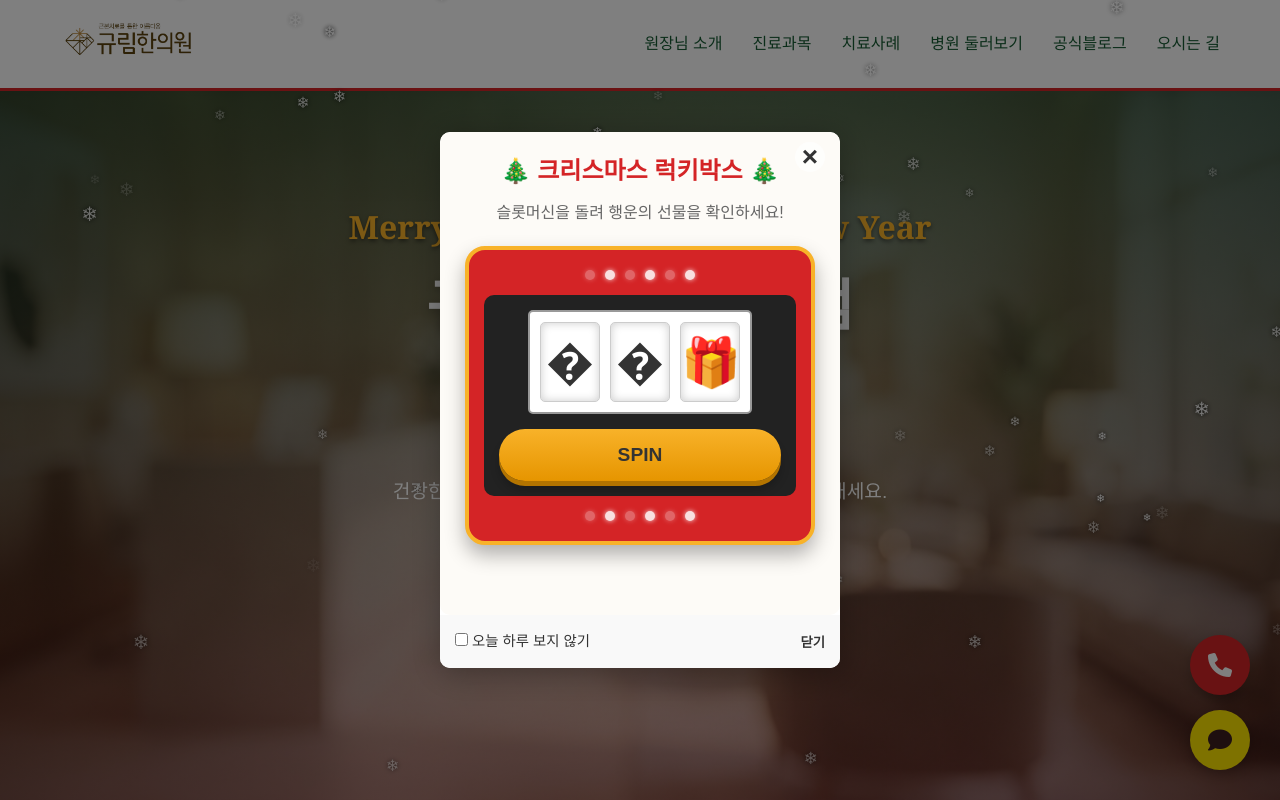
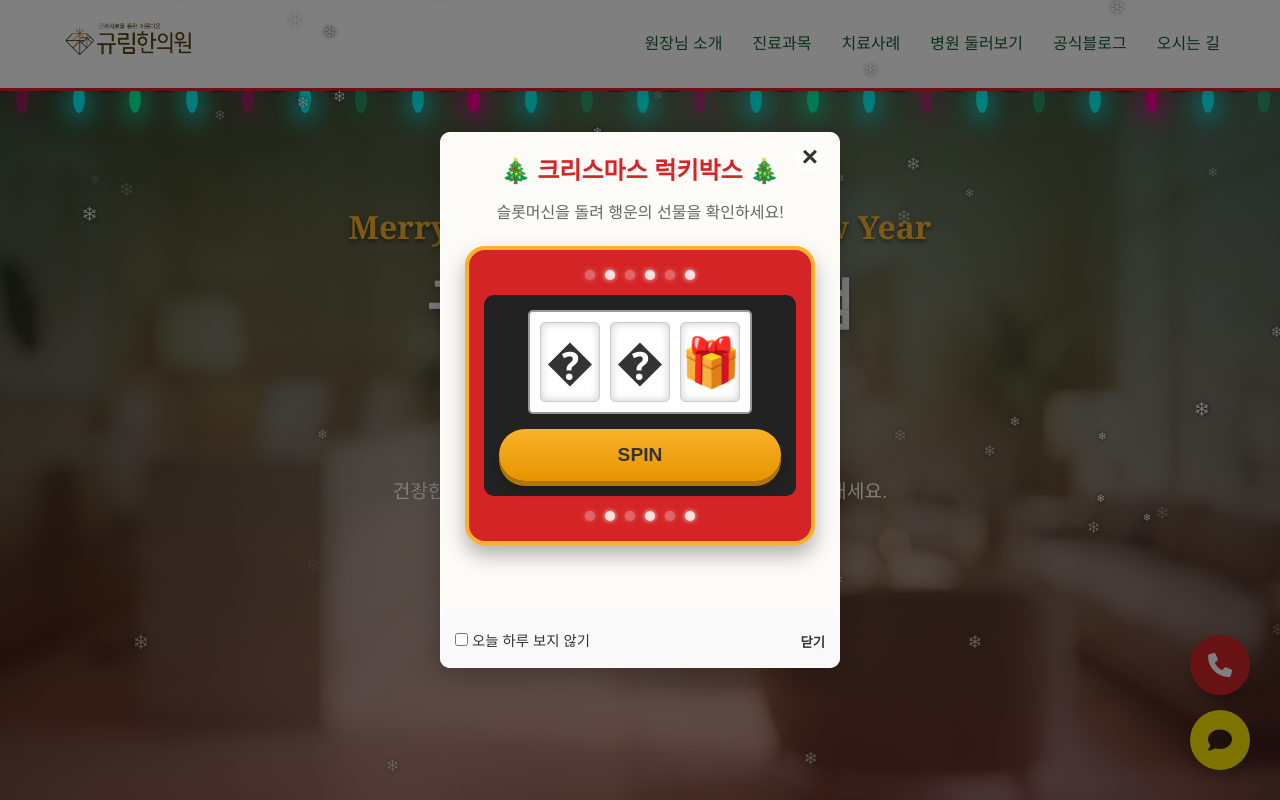
Before and after one commit to crazat/kyurim-webpage, a plain HTML site: page index.html in a window 1280 px wide. Shown: the top 800 px of the page. Drawn offline with Linux system fonts and the light colour scheme; a web font is replaced by a local one.

Commit message:
Add files via upload

```diff
--- a/christmas.css
+++ b/christmas.css
@@ -3,8 +3,9 @@
     text-align: center;
     white-space: nowrap;
     overflow: hidden;
-    position: absolute;
-    z-index: 1;
+    position: fixed;
+    top: 80px;
+    z-index: 999;
     margin: -15px 0 0 0;
     padding: 0;
     pointer-events: none;
```
